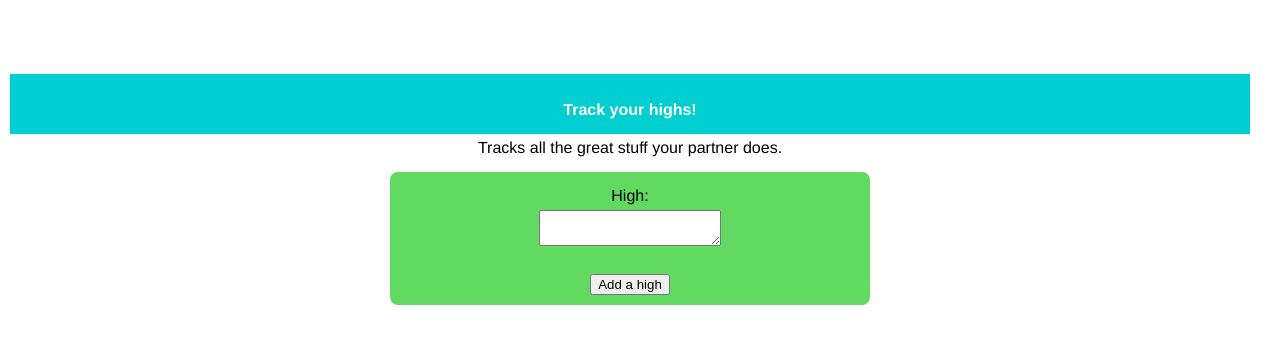
After one commit to toanhtran/StopLoveLoss, a Django app: page /Endit/create_high in a window 1280 px wide. The commit adds this page. Shown: the top 344 px of the page. Run offline with Django 3.2, Linux system fonts and the light colour scheme.

Commit message:
Add highs and lows

```diff
--- a/Endit/models.py
+++ b/Endit/models.py
@@ -6,7 +6,8 @@ class UserProfile(models.Model):
     user = models.OneToOneField(User)
     happy_ratio = models.FloatField()
 
-
+    def __str__(self):
+    	return self.user
 
 class Highs(models.Model):
 	description = models.TextField(max_length=250)
@@ -14,6 +15,7 @@ class Highs(models.Model):
 
 	def __str__(self):
 		return self.description
+		return self.user
 
 class Lows(models.Model):
 	description = models.TextField(max_length=250)
@@ -21,6 +23,7 @@ class Lows(models.Model):
 
 	def __str__(self):
 		return self.description
+		return self.user
 
 class Dealbreakers(models.Model):
 	flags = models.IntegerField()
@@ -30,3 +33,4 @@ class Dealbreakers(models.Model):
 	def __str__(self):
 		return self.flags
 		return self.description
+		return self.user
--- a/Endit/static/Endit/style.css
+++ b/Endit/static/Endit/style.css
@@ -69,7 +69,7 @@ a:hover {
 
 
 body {
-/*	background: #EA7243;
+/*	background: #E42929;
 */    font-family: Helvetica, sans-serif;
     -webkit-font-smoothing: antialiased;
     padding: 1rem 0.938rem;
@@ -94,13 +94,25 @@ h1 {
 
 }
 h2 {
-	font-family: 'Bad Script',Helvetica;
+	font-family: Helvetica;
 	font-weight: italic;
+  color: #FC5151;
 }
+
+#highs{
+  color:#21B721;
+  font-weight: bold;
+}
+#lows {
+  color: #E42929;
+  font-weight: bold;
+
+}
+
 h3 {
-    font-family: 'Bad Script',Helvetica;
+    font-family: Helvetica;
     font-weight: bold;
-    color: #FFB99D;
+    color: #FC5151;
 
 }
 
@@ -139,7 +151,7 @@ form {
   max-width: 300px;
   margin: 10px auto;
   padding: 10px 20px;
-  background: #FFB99D;
+  background: #62DA62;
   border-radius: 8px;
 }
 
@@ -165,7 +177,7 @@ form {
   }
 
 
-***********************
+/***********************
  * LOGIN FORM
  ***********************
 
--- /dev/null
+++ b/Endit/templates/Endit/high_form.html
@@ -0,0 +1,14 @@
+{% load staticfiles %}
+
+<link rel="stylesheet" type="text/css" href="{% static 'Endit/style.css' %}" />
+
+<h1> Track your highs!</h1>
+<p> Tracks all the great stuff your partner does.</p>
+
+<form action='new_high' method='post'>
+{% csrf_token %}
+	<p>High:</p>
+	<textarea name='highs' name='highs'></textarea><br/><br/>
+
+	<input type = "submit" value="Add a high">
+</form>
--- a/Endit/templates/Endit/userInfo.html
+++ b/Endit/templates/Endit/userInfo.html
@@ -1,4 +1,6 @@
+{% load staticfiles %}
 
+<link rel="stylesheet" type="text/css" href="{% static 'Endit/style.css' %}" />
 
 
 {% if user.is_authenticated %}
--- a/Endit/urls.py
+++ b/Endit/urls.py
@@ -5,7 +5,10 @@ from . import views
 
 urlpatterns = [
  url(r'^$', views.home, name='home'),
- url(r'^highs$', views.highs, name='highs'),
- url(r'^lows$', views.lows, name='lows')
+ url(r'^create_high$', views.create_high, name='create_high'),
+ url(r'^new_highs$', views.new_highs, name='new_highs'),
+ url(r'^show_HiLo$', views.show_HiLo, name='show_HiLo'),
+ url(r'^create_low$', views.create_low, name='create_low'),
+ url(r'^new_lows$', views.new_lows, name='new_lows')
 
 ]
--- a/Endit/views.py
+++ b/Endit/views.py
@@ -3,17 +3,44 @@ from django.http import HttpResponse
 from django.contrib.auth.models import User
 from django.contrib.auth import authenticate, login, logout
 from django.core.urlresolvers import reverse
-
-
+from members.views import User
+from django.shortcuts import redirect
+from Endit.models import Highs, Lows
 
 
 # Create your views here.
 def home(request):
 	return render(request,'Endit/home.html',{})
 
+def create_high(request):
+	return render(request, 'Endit/high_form.html', {})
 
-def highs(request):
-	return render(request,'Endit/HiLo.html',{})
+def new_highs(request):
+	new_highs=Highs()
+	new_highs.description = request.POST.get('highs')
+	new_highs.user_id = request.user.id
+	new_highs.save()
+	return redirect('Endit:show_HiLo')
 
-def lows(request):
-	return render(request, 'Endit/lows.html', {})
+def show_HiLo(request):
+	highs = Highs.objects.filter(user_id=request.user.id)
+	lows = Lows.objects.filter(user_id=request.user.id)
+	total_highs = 0
+	total_lows = 0
+	for high in highs:
+		total_highs += highs
+	for low in lows:
+		total_lows += lows
+
+	return render(request,'Endit/HiLo.html',{'highs':highs,'lows':lows,'total_highs':total_highs,'total_lows':total_lows})
+
+
+def create_low(request):
+	return render(request, 'Endit/low_form.html',{})
+
+def new_lows(request):
+	new_lows=Lows()
+	new_lows.desciption = request.POST.get('lows')
+	new_lows.user_id = request.user.id
+	new_lows.save()
+	return redirect('Endit:show_HiLo')
```
Also changed, not shown: Endit/templates/Endit/HiLo.html (+24 -12 lines), Endit/templates/Endit/login.html (+4 -17 lines), Endit/templates/Endit/low_form.html (renamed from Endit/templates/Endit/lows.html, +9 -6 lines), db.sqlite3, 3 other files.
